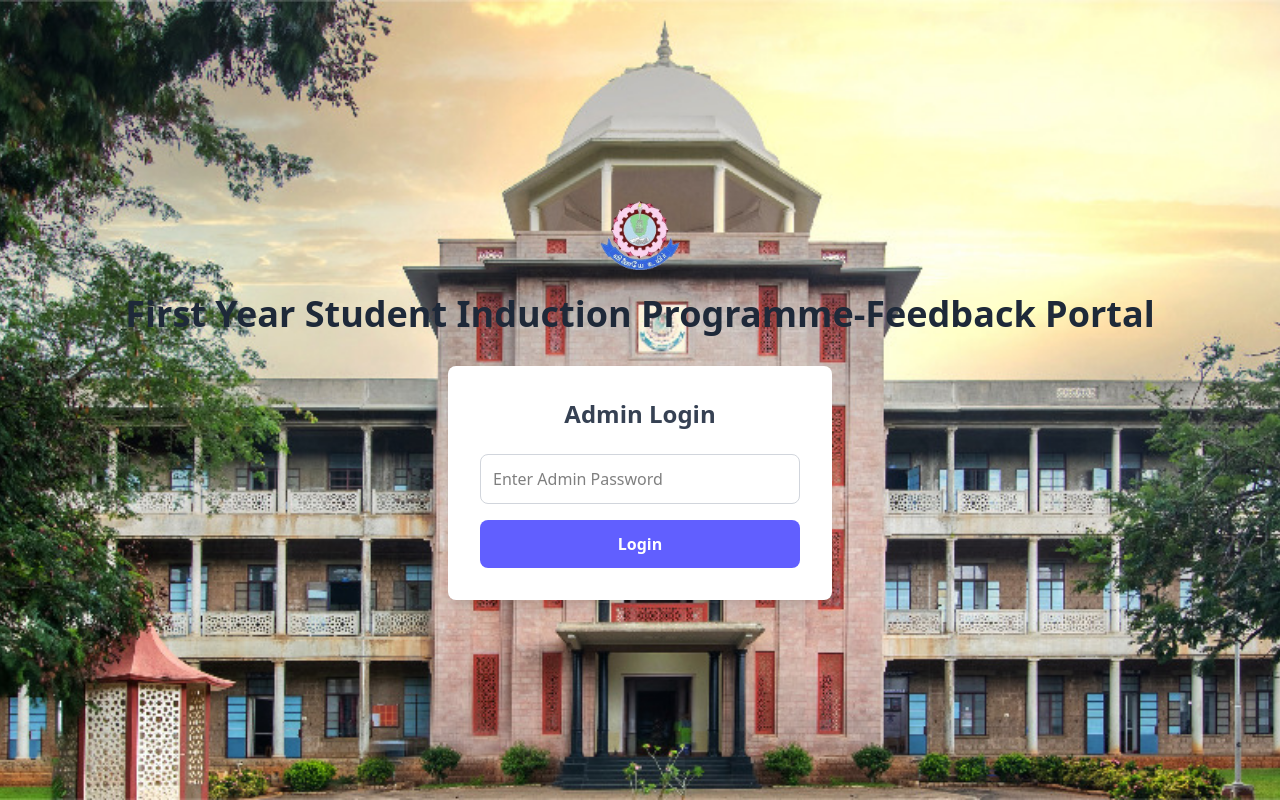
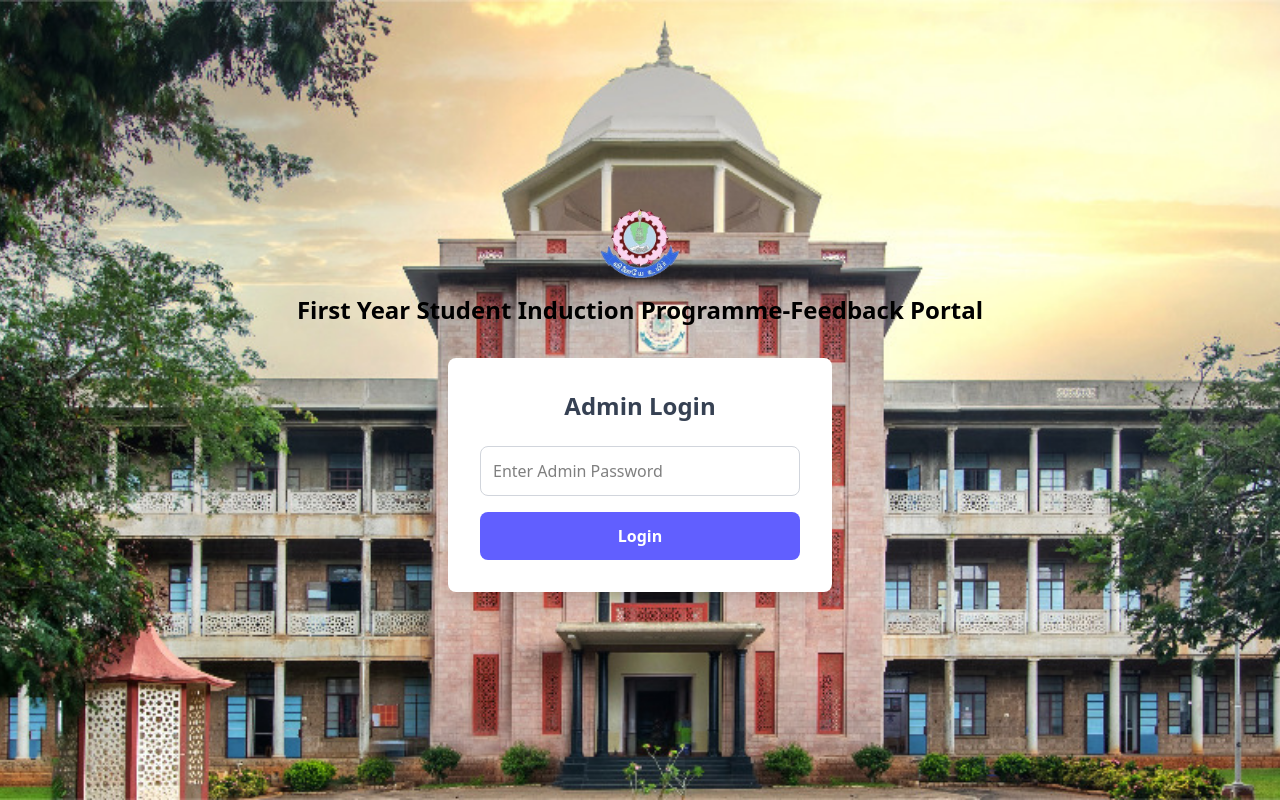
Before and after one commit to 6127613876-1/sip_admin, a React (Vite) app: page / in a window 1280 px wide. Built offline with nearby package versions, Linux system fonts and the light colour scheme.

Commit message:
Update AdminLoginPage.jsx

```diff
--- a/src/pages/AdminLoginPage.jsx
+++ b/src/pages/AdminLoginPage.jsx
@@ -20,8 +20,8 @@ export const AdminLoginPage = () => {
 
     return (
         <div className="min-h-screen  flex flex-col items-center justify-center p-4" >
-            <img src="images/college_logo.png" alt="College Logo" className="w-20 max-w-md h-auto mb-6 rounded-lg shadow-lg" />
-            <h1 className="text-4xl font-bold text-center text-gray-800 mb-8">First Year Student Induction Programme-Feedback Portal</h1>
+            <img src="images/college_logo.png" alt="College Logo" className="w-20 max-w-md h-auto mb-4 rounded-lg shadow-lg" />
+            <h1 className="text-2xl font-bold text-center text-white-800 mb-8">First Year Student Induction Programme-Feedback Portal</h1>
             <div className="w-full max-w-sm bg-white rounded-lg shadow-xl p-8">
                 <h2 className="text-2xl font-bold text-center mb-6 text-gray-700">Admin Login</h2>
                 {error && <p className="text-red-500 text-center mb-4">{error}</p>}
```
